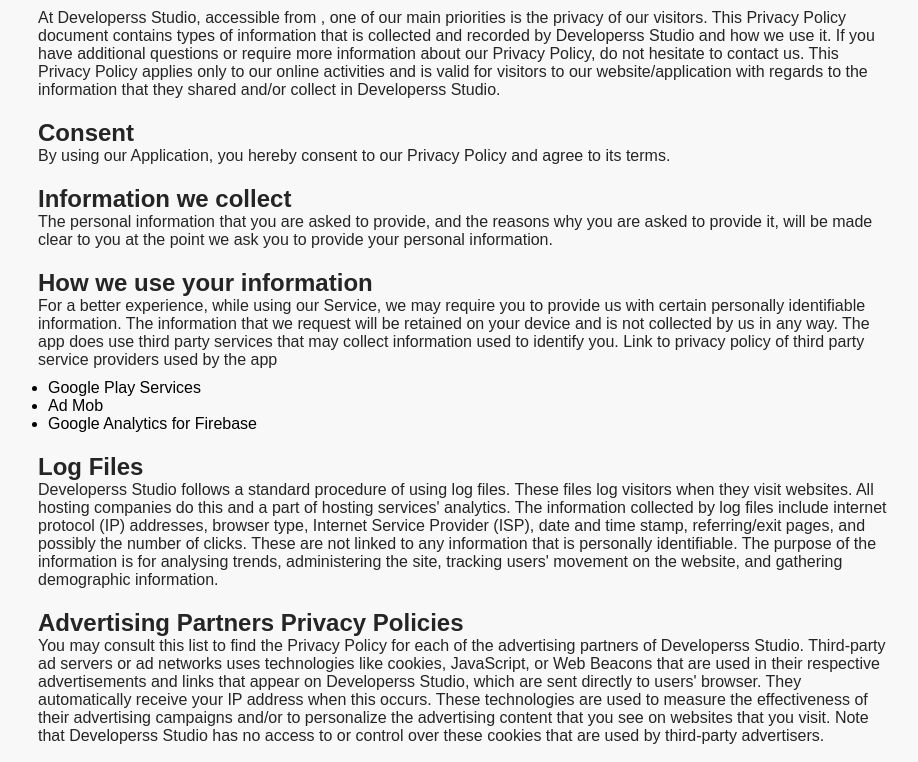
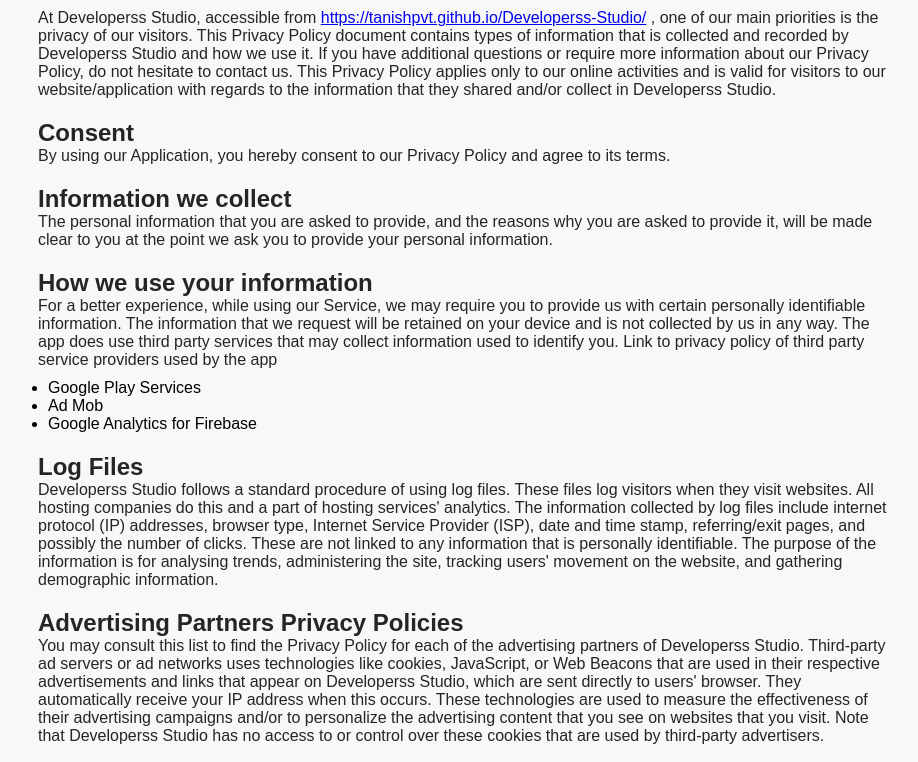
Before and after one commit to tanishpvt/Developerss-Studio, a plain HTML site: page privacy.html in a window 1280 px wide. Shown: the part 92-854 px from the top of the page, without its empty margins (174-1092 px from the left). Drawn offline with Linux system fonts and the light colour scheme.

Commit message:
Update privacy.html

```diff
--- a/privacy.html
+++ b/privacy.html
@@ -15,7 +15,7 @@
           <h1 class="heading">Privacy Policy</h1>
           <p class="intro">
                At Developerss Studio, accessible from <a
-                    href="https://tanishpvt.github.io/Developerss-Studio/"></a>
+                    href="https://tanishpvt.github.io/Developerss-Studio/">https://tanishpvt.github.io/Developerss-Studio/</a>
                , one of our main priorities is the privacy of our visitors. This Privacy Policy document contains types
                of information
                that is collected and recorded by Developerss Studio and how we use it.
```
